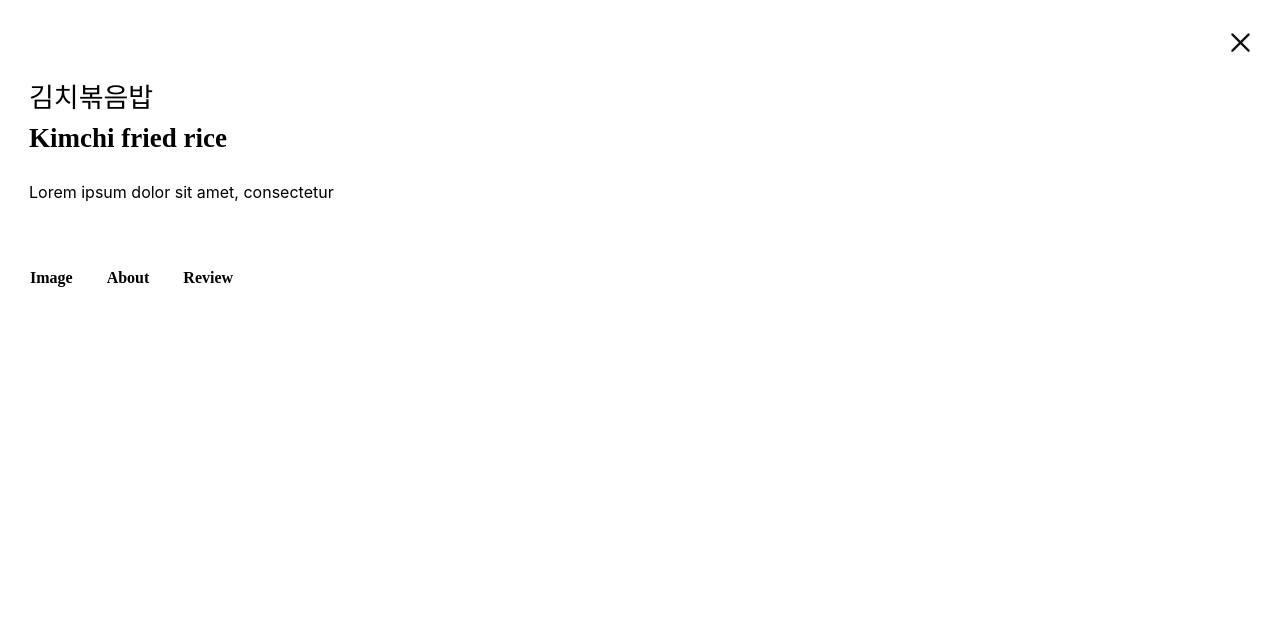
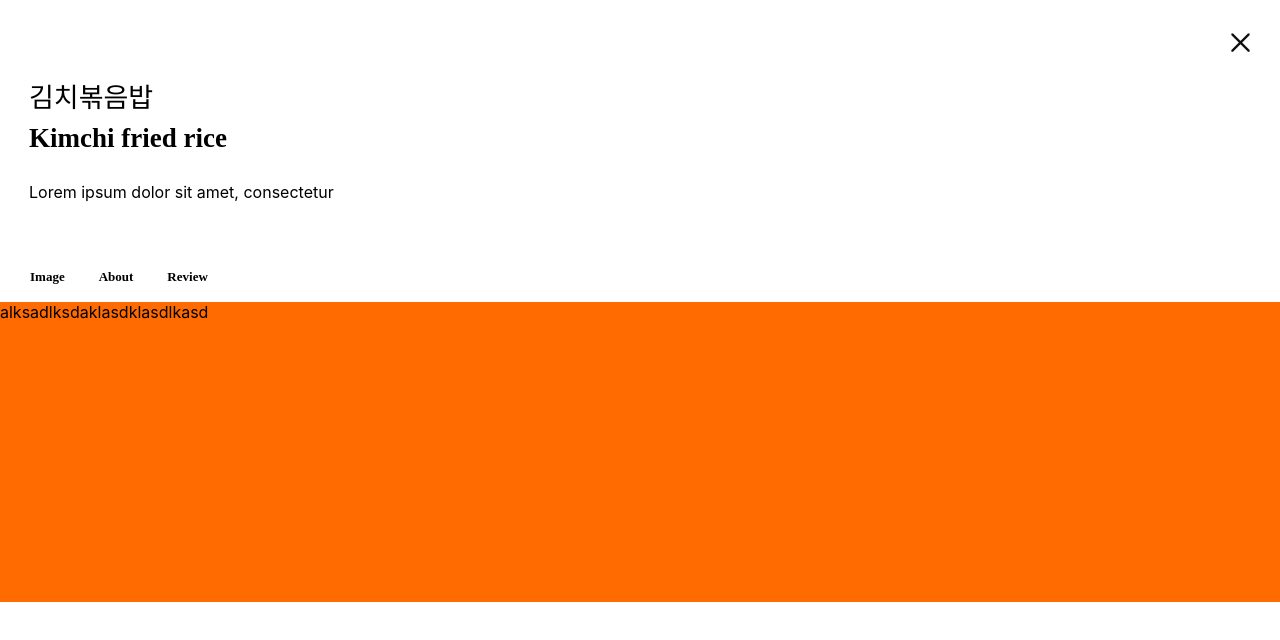
Before and after one commit to hackvengers/menew-client, a React (Create React App) app: page /info in a window 1280 px wide. Shown: the top 640 px of the page. Built offline with nearby package versions, Linux system fonts and the light colour scheme.

Commit message:
info menu detail update

```diff
--- a/src/components/info/InfoMenu/InfoMenu.scss
+++ b/src/components/info/InfoMenu/InfoMenu.scss
@@ -9,5 +9,6 @@
     border-color: #61dafb;
     font-family: "Avenir-Heavy";
     font-weight: 600;
+    font-size: 13px;
   }
 }
--- a/src/components/info/InfoTemplate/InfoTemplate.js
+++ b/src/components/info/InfoTemplate/InfoTemplate.js
@@ -3,9 +3,22 @@ import './InfoTemplate.scss';
 import MenuName from 'components/info/MenuName';
 import InfoMenu from 'components/info/InfoMenu';
 import MenuPicture from 'components/info/MenuPicture';
+import MenuAbout from 'components/info/MenuAbout';
+import MenuReview from 'components/info/MenuReview';
+
 import exitIcon from 'static/2/2_common/2_X_icon.png';
 
 class InfoTemplate extends Component {
+  state = {
+    curTab: 'about'
+  };
+
+  showInfoMenu = () => {
+    if(this.state.curTab === 'image') return <MenuPicture/>;
+    if(this.state.curTab === 'about') return <MenuAbout/>;
+    if(this.state.curTab === 'review') return <MenuReview/>;
+  };
+
   render() {
     return (
       <div className="info-container">
@@ -14,7 +27,7 @@ class InfoTemplate extends Component {
         </div>
         <MenuName/>
         <InfoMenu/>
-        <MenuPicture/>
+        {this.showInfoMenu()}
       </div>
     );
   }
--- /dev/null
+++ b/src/components/info/MenuAbout/MenuAbout.js
@@ -0,0 +1,12 @@
+import React from 'react';
+import './MenuAbout.scss';
+
+const MenuAbout = () => {
+  return (
+    <div className="about-area">
+      alksadlksdaklasdklasdlkasd
+    </div>
+  );
+};
+
+export default MenuAbout;
--- /dev/null
+++ b/src/components/info/MenuAbout/MenuAbout.scss
@@ -0,0 +1,5 @@
+.about-area {
+  background: #ff6b01;
+  width: 100%;
+  height: 300px;
+}
--- /dev/null
+++ b/src/components/info/MenuAbout/index.js
@@ -0,0 +1 @@
+export { default } from './MenuAbout';
--- /dev/null
+++ b/src/components/info/MenuReview/MenuReview.js
@@ -0,0 +1,12 @@
+import React from 'react';
+import './MenuReview.scss';
+
+const MenuReview = () => {
+  return (
+    <div className="review-area">
+      review
+    </div>
+  );
+};
+
+export default MenuReview;
--- /dev/null
+++ b/src/components/info/MenuReview/MenuReview.scss
@@ -0,0 +1,4 @@
+.review-area {
+  position: absolute;
+  bottom: 0;
+}
--- /dev/null
+++ b/src/components/info/MenuReview/index.js
@@ -0,0 +1 @@
+export { default } from './MenuReview';
```
